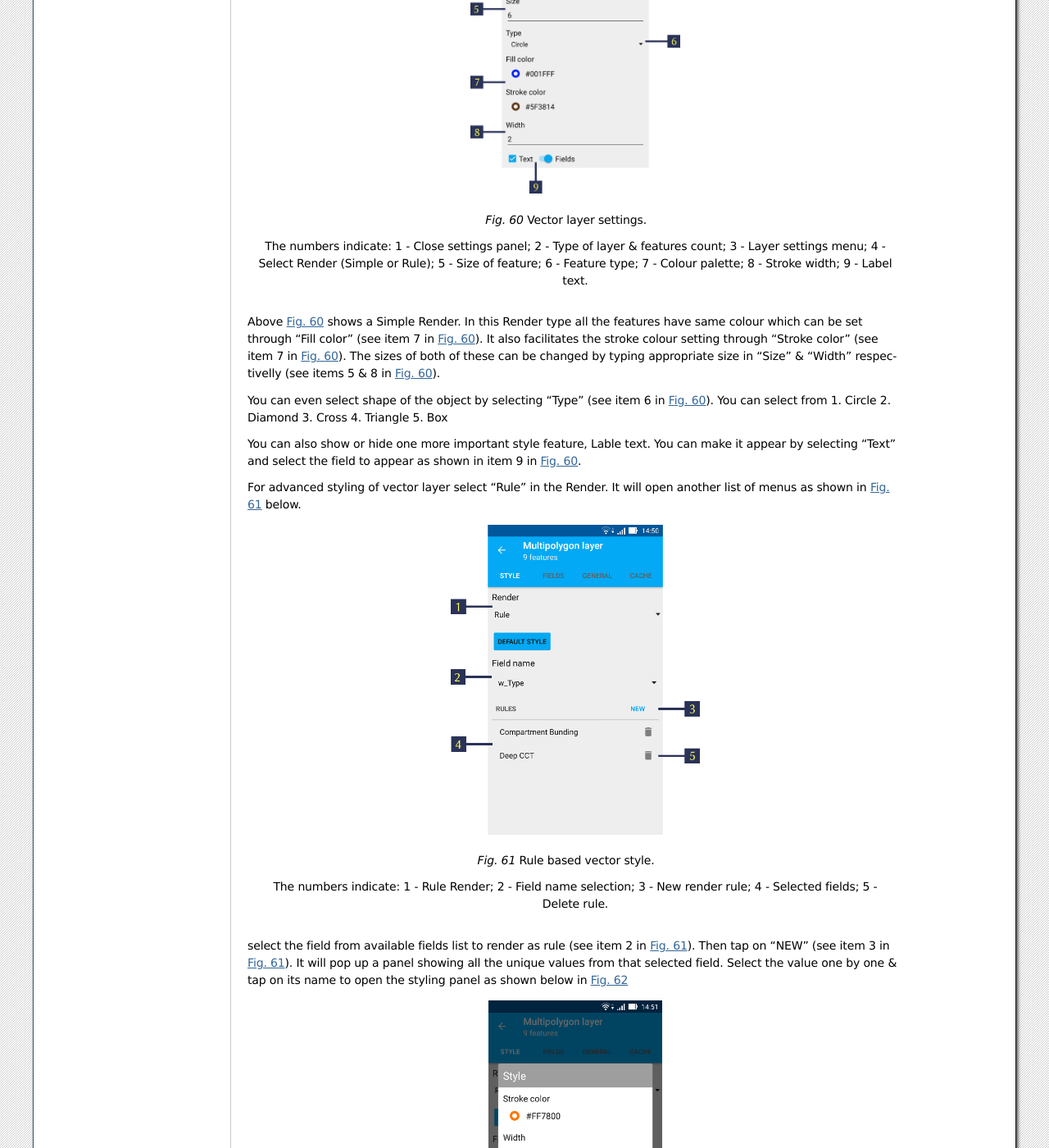
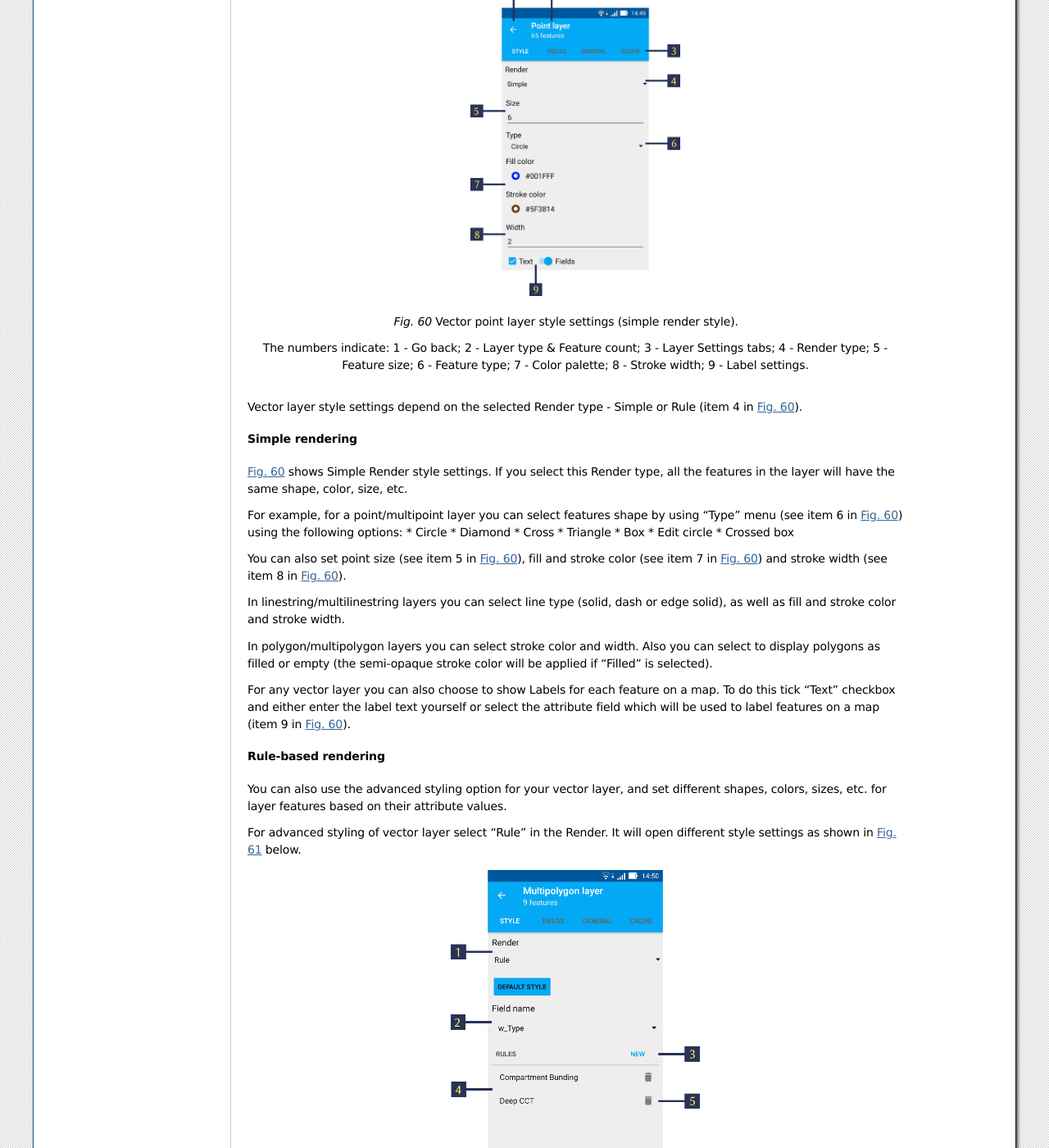
Before and after one commit to nextgis/docs_ngmobile, a Sphinx documentation site: the page built from source/layer_settings.rst, in a window 1280 px wide and 1400 px high, scrolled down 696 px. Shown: the whole window at 82% size. Built offline with Sphinx 7.4.7, drawn with Linux system fonts in a browser that asks for light colours; formulas are drawn with MathJax 3; some of the changed text lies outside the part shown.

Commit message:
update vector layer settings

```diff
--- a/source/layer_settings.rst
+++ b/source/layer_settings.rst
@@ -5,14 +5,17 @@
 Layer settings
 ===============
 
-Map is a set of raster and vector layers. Order and visibility of layers are configured in layers tree. There is a sliding panel of layers tree in a user’s interface where composition of the map is displayed as a set of layers. It allows to change the order of layers and enables or disables their visibility.
+Map is a set of raster and vector layers. Layers tree panel is designed to display the content of a map and to control visibility and hierarchy of map layers.
 
-You can perform further operations with the layers by tapping layer context menu (item 5 in :numref:`ngmobile_layer_tree_pic`).
-It will pop up a list of menus as shown in item 6 in :numref:`ngmobile_layer_tree_pic`.
+To change the hierarchy of map layers long-press the layer which is to be moved up or down. Layers tree panel will switch to Edit mode. Keep pressing and move the selected layer to its new position.
 
-Menu for the vector type has a following composition.
+For turning layer visibility on/off tap on Layer visibility button (item 3 in :numref:`ngmobile_layer_tree_pic`).
 
-1. Zoom to  extent
+Additional operations with layers are available from a separate layer contextual menu (item 5 in :numref:`ngmobile_layer_tree_pic`).
+
+For example, contextual menu for a vector layer includes following items:
+
+1. Zoom to extent
 2. Attributes
 3. Share
 4. Edit
@@ -20,71 +23,116 @@
 6. Settings
 
 .. note::
-   Layers menu depends on its type. Raster layer has different context menus than that of a Vector layer.
+   Contextual menu depends both on layer type and geodata source. Raster layers have different contextual menus than Vector layers. Raster layers created from tile cache have different contextual menus than raster layers created from external geoservices.
 
 .. _ngmobile_vector_layer_settings:
 
 Vector layer settings
 ---------------------
 
-Tap on "Settings" from the layer menu to configure it. A panel opens as shown in :numref:`ngmobile_style_vector_pic` below.
+Style settings
+^^^^^^^^^^^^^^^
+
+Open layer contextual menu and tap on "Settings". Vector layer style settings will open as shown in :numref:`ngmobile_style_vector_pic` below.
 
 .. figure:: _static/style_vector.png
    :name: ngmobile_style_vector_pic
    :align: center
    :height: 10cm
 
-   Vector layer settings.
+   Vector point layer style settings (simple render style).
 
-   The numbers indicate: 1 - Close settings panel; 2 - Type of layer & features count; 3 - Layer settings menu; 4 - Select Render (Simple or Rule); 5 - Size of feature; 6 - Feature type; 7 - Colour palette; 8 - Stroke width; 9 - Label text.
+   The numbers indicate: 1 - Go back; 2 - Layer type & Feature count; 3 - Layer Settings tabs; 4 - Render type; 5 - Feature size; 6 - Feature type; 7 - Color palette; 8 - Stroke width; 9 - Label settings.
 
-Above :numref:`ngmobile_style_vector_pic` shows a Simple Render. In this Render type all the features have same colour which can be set through "Fill color" (see item 7 in :numref:`ngmobile_style_vector_pic`). It also facilitates the stroke colour setting through "Stroke color" (see item 7 in :numref:`ngmobile_style_vector_pic`). The sizes of both of these can be changed by typing appropriate size in "Size" & "Width" respectivelly (see items 5 & 8 in :numref:`ngmobile_style_vector_pic`).
+Vector layer style settings depend on the selected Render type - Simple or Rule (item 4 in :numref:`ngmobile_style_vector_pic`).
 
-You can even select shape of the object by selecting "Type" (see item 6 in :numref:`ngmobile_style_vector_pic`). You can select from 1. Circle 2. Diamond 3. Cross 4. Triangle 5. Box
+Simple rendering
+~~~~~~~~~~~~~~~~~
 
-You can also show or hide one more important style feature, Lable text. You can make it appear by selecting "Text" and select the field to appear as shown in item 9 in :numref:`ngmobile_style_vector_pic`.
+:numref:`ngmobile_style_vector_pic` shows Simple Render style settings. If you select this Render type, all the features in the layer will have the same shape, color, size, etc.
 
-For advanced styling of vector layer select "Rule" in the Render. It will open another list of menus as shown in  :numref:`ngmobile_style_vector_rulebased_pic` below.
+For example, for a point/multipoint layer you can select features shape by using "Type" menu (see item 6 in :numref:`ngmobile_style_vector_pic`) using the following options:
+* Circle
+* Diamond
+* Cross
+* Triangle
+* Box
+* Edit circle
+* Crossed box
+
+You can also set point size (see item 5 in :numref:`ngmobile_style_vector_pic`), fill and stroke color (see item 7 in :numref:`ngmobile_style_vector_pic`) and stroke width (see item 8 in :numref:`ngmobile_style_vector_pic`).
+
+In linestring/multilinestring layers you can select line type (solid, dash or edge solid), as well as fill and stroke color and stroke width.
+
+In polygon/multipolygon layers you can select stroke color and width. Also you can select to display polygons as filled or empty (the semi-opaque stroke color will be applied if "Filled" is selected).
+
+For any vector layer you can also choose to show Labels for each feature on a map. To do this tick "Text" checkbox and either enter the label text yourself or select the attribute field which will be used to label features on a map (item 9 in :numref:`ngmobile_style_vector_pic`).
+
+Rule-based rendering
+~~~~~~~~~~~~~~~~~~~~~~
+
+You can also use the advanced styling option for your vector layer, and set different shapes, colors, sizes, etc. for layer features based on their attribute values.
+
+For advanced styling of vector layer select "Rule" in the Render. It will open different style settings as shown in  :numref:`ngmobile_style_vector_rulebased_pic` below.
 
 .. figure:: _static/style_vector_rulebased.png
    :name: ngmobile_style_vector_rulebased_pic
    :align: center
    :height: 10cm
 
-   Rule based vector style.
+   Vector layer style settings (rule-based render style).
 
-   The numbers indicate: 1 - Rule Render; 2 - Field name selection; 3 - New render rule; 4 - Selected fields; 5 - Delete rule.
+   The numbers indicate: 1 - Render type; 2 - Field selection; 3 - "Create new rule" button; 4 - Previously created rules; 5 - "Delete rule" button.
 
-select the field from available fields list to render as rule (see item 2 in :numref:`ngmobile_style_vector_rulebased_pic`). Then tap on "NEW" (see item 3 in :numref:`ngmobile_style_vector_rulebased_pic`). It will pop up a panel showing all the unique values from that selected field. Select the value one by one & tap on its name to open the styling panel as shown below in  :numref:`ngmobile_style_vector_rulebased_item_pic`
+To adjust rule-based style settings first select the attribute field - its values will be used to create rules (see item 2 in :numref:`ngmobile_style_vector_rulebased_pic`).
+
+Then tap on "Create new rule" button (item 3 in :numref:`ngmobile_style_vector_rulebased_pic`). It will open a list of all the unique values from the attribute field you have selected earlier. Select the value and tap "OK" to open Style settings dialogue as shown below in  :numref:`ngmobile_style_vector_rulebased_item_pic`.
 
 .. figure:: _static/style_vector_rulebased_item.png
    :name: ngmobile_style_vector_rulebased_item_pic
    :align: center
    :height: 10cm
 
-   Rule based field item.
+   Rule-based style settings dialogue.
 
-Here you can select the Stroke colour & size of the feature as well as the label text to show based on the attribute field. Select "OK" when finished. Thus you can configure all the values within that field and render them on map screen.
+Here you can select and apply the same style settings as described above in Simple rendering (rule-based style settings are also dependant on vector layer type). Select "OK" when finished.
 
-To select which field to render as Label, tap on the "FIELDS" menu and select one of the field as shown in :numref:`ngmobile_style_select_field_pic`
+In this way you can create rule-based render styles for every value in the selected attribute field.
+
+Fields settings
+^^^^^^^^^^^^^^^^
+
+You can select which attribute field will be used to provide Feature ID for Edit screens, etc.
+To do this tap on "FIELDS" tab (see item 3 in :numref:`ngmobile_style_vector_pic`) and select one of the fields as shown in :numref:`ngmobile_style_select_field_pic`
 
 .. figure:: _static/style_select_field.png
    :name: ngmobile_style_select_field_pic
    :align: center
    :height: 10cm
 
-   Select field for Label.
+   "FIELDS" layer settings tab.
 
-The "GENERAL" menu shows information about layer as its path, name & allowed zoom levels to show. It is possible to show the layer within certain zoom levels only. For rest all other zoom levels it will be invisible on the map screen. See :numref:`ngmobile_style_vector_general_pic` below.
+.. warning::
+   The selected field will not be used for rendering features labels on the map. For label settings see "Style settings" above.
+
+General settings
+^^^^^^^^^^^^^^^^^^
+
+"GENERAL" settings tab shows such information about vector layer as its local path, layer name & zoom levels to show on the map (it is possible to display the layer within certain zoom levels only). See :numref:`ngmobile_style_vector_general_pic` below.
 
 .. figure:: _static/style_vector_general.png
    :name: ngmobile_style_vector_general_pic
    :align: center
    :height: 10cm
 
-   Style vector General menu.
+   "GENERAL" layer settings tab.
 
-The "Rebuild cache" item in "CACHE" menu is used to optimize the processes of a layer creating with the ability to save and cancel changes.
+Using this tab you can change layer name and zoom levels to show.
+
+Cache settings
+^^^^^^^^^^^^^^^^
+
+Using "CACHE" settings tab you can execute "Rebuild cache" command to optimize the layer creation process with the ability to save and cancel changes.
 
 .. _ngmobile_raster_layer_settings:
 
--- a/source/main.rst
+++ b/source/main.rst
@@ -55,7 +55,7 @@
 Layers tree
 ------------
 
-Layers tree panel is designed to show the content of a map and to control the visibility and hierarchy of map layers. Additional operations with layers are available from a separate layer contextual menu. Layers tree panel is shown on :numref:`ngmobile_layer_tree_pic`.
+Layers tree panel is designed to display the content of a map and to control visibility and hierarchy of map layers. Additional operations with layers are available from a separate layer contextual menu. Layers tree panel is shown on :numref:`ngmobile_layer_tree_pic`.
 
 .. figure:: _static/ngmobile_layertree.png
    :name: ngmobile_layer_tree_pic
@@ -68,7 +68,7 @@
 
 To change the hierarchy of map layers long-press the layer which is to be moved up or down. Layers tree panel will switch to Edit mode. Keep pressing and move the selected layer to its new position.
 
-For turning  layer visibility on/off tap on Layer visibility button (item 3 in :numref:`ngmobile_layer_tree_pic`).
+For turning layer visibility on/off tap on Layer visibility button (item 3 in :numref:`ngmobile_layer_tree_pic`).
 
 "Add geodata" button (item 4 in :numref:`ngmobile_layer_tree_pic`) allows you to create vector layers and import vector and raster layers from Android local storage, `QuickMapServices catalog <https://qms.nextgis.com/>`_, `nextgis.com <https://my.nextgis.com/signup/?next=/webgis/>`_ or `NextGIS Web <http://nextgis.com/nextgis-web/>`_:
 
```
